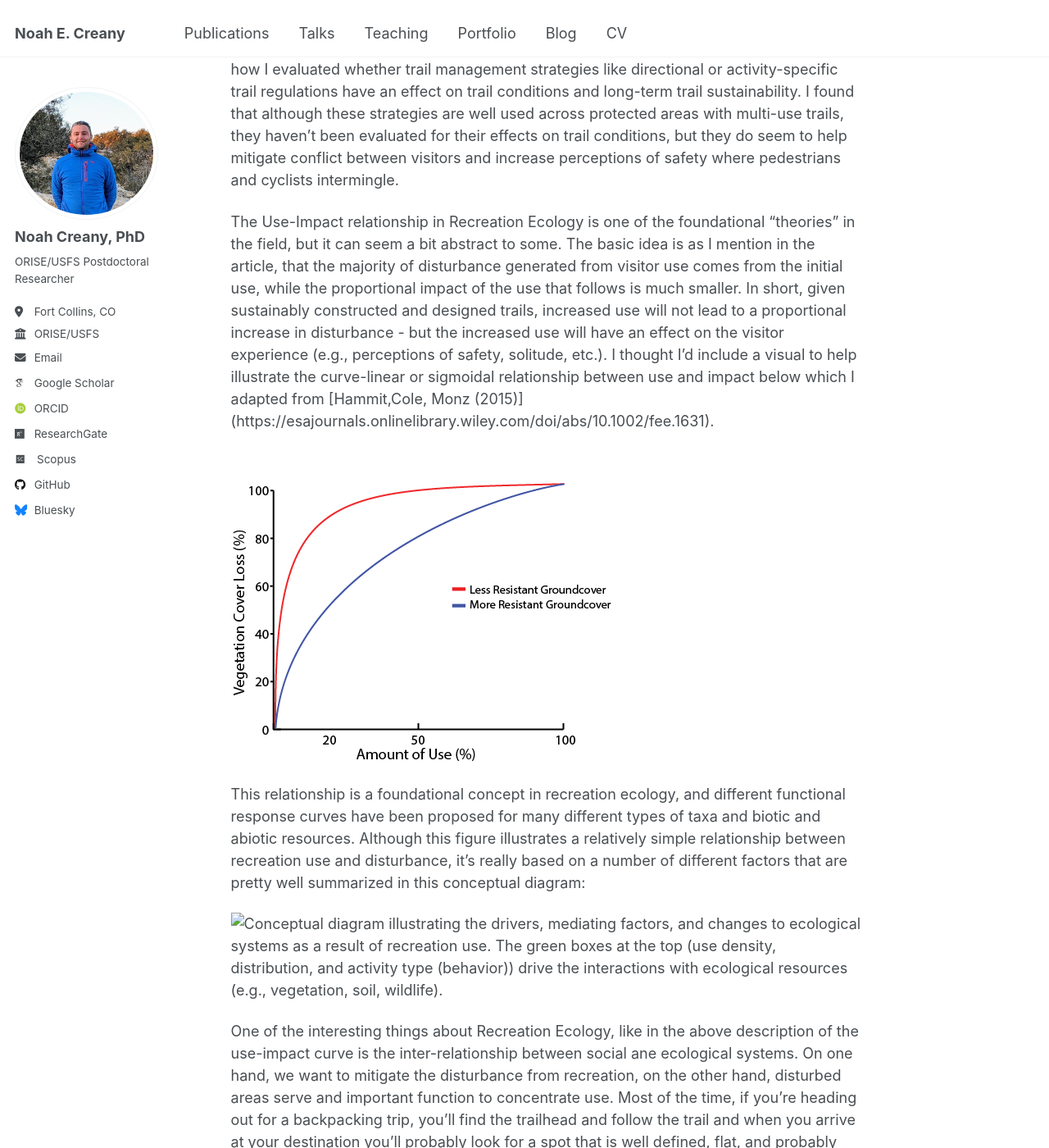
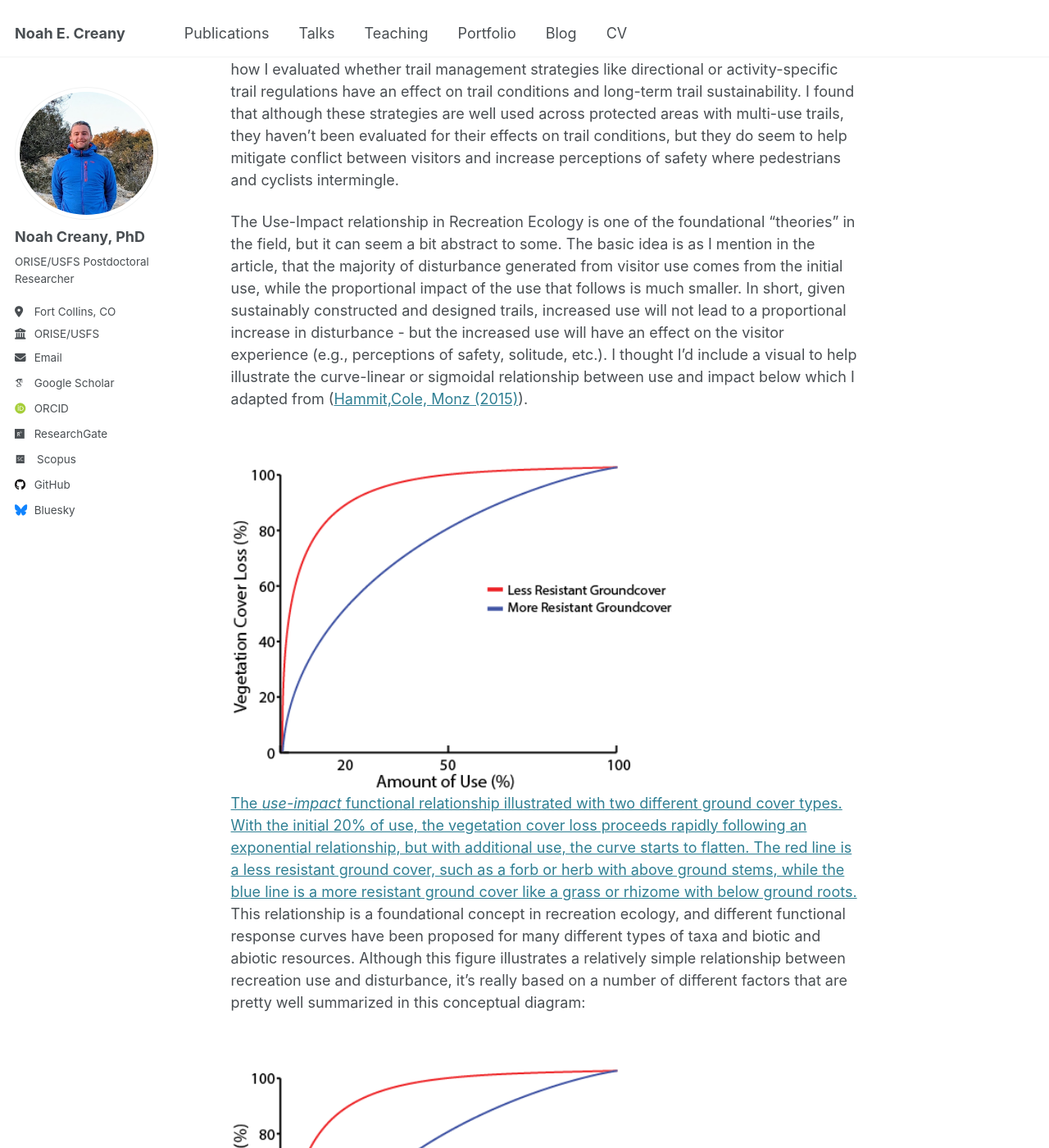
Before and after one commit to noahcreany/noahcreany.github.io, a Jekyll site: the page built from _posts/2025-04-29-undarkarticle.md, in a window 1280 px wide and 1400 px high, scrolled down 367 px. Shown: the whole window at 82% size. Built offline with Jekyll 4.4.1, drawn with Linux system fonts in a browser that asks for light colours; some web fonts are replaced; some of the changed text lies outside the part shown.

Commit message:
Update formatting

```diff
--- a/_posts/2025-04-29-undarkarticle.md
+++ b/_posts/2025-04-29-undarkarticle.md
@@ -12,12 +12,24 @@
 
 In the article I shared findings from Chapter 3 of my dissertation ([link](https://digitalcommons.usu.edu/etd2023/274/)) where I discussed how I evaluated whether trail management strategies like directional or activity-specific trail regulations have an effect on trail conditions and long-term trail sustainability. I found that although these strategies are well used across protected areas with multi-use trails, they haven't been evaluated for their effects on trail conditions, but they do seem to help mitigate conflict between visitors and increase perceptions of safety where pedestrians and cyclists intermingle.
 
-The Use-Impact relationship in Recreation Ecology is one of the foundational "theories" in the field, but it can seem a bit abstract to some. The basic idea is as I mention in the article, that the majority of disturbance generated from visitor use comes from the initial use, while the proportional impact of the use that follows is much smaller. In short, given sustainably constructed and designed trails, increased use will not lead to a proportional increase in disturbance - but the increased use will have an effect on the visitor experience (e.g., perceptions of safety, solitude, etc.). I thought I'd include a visual to help illustrate the curve-linear or sigmoidal relationship between use and impact below which I adapted from [Hammit,Cole, Monz (2015)] (https://esajournals.onlinelibrary.wiley.com/doi/abs/10.1002/fee.1631).
+The Use-Impact relationship in Recreation Ecology is one of the foundational "theories" in the field, but it can seem a bit abstract to some. The basic idea is as I mention in the article, that the majority of disturbance generated from visitor use comes from the initial use, while the proportional impact of the use that follows is much smaller. In short, given sustainably constructed and designed trails, increased use will not lead to a proportional increase in disturbance - but the increased use will have an effect on the visitor experience (e.g., perceptions of safety, solitude, etc.). I thought I'd include a visual to help illustrate the curve-linear or sigmoidal relationship between use and impact below which I adapted from ([Hammit,Cole, Monz (2015)](https://esajournals.onlinelibrary.wiley.com/doi/abs/10.1002/fee.1631)).
 
-![The *use-impact* functional relationship illustrated with two different ground cover types. With the initial 20% of use, the vegetation cover loss proceeds rapidly following an exponential relationship, but with additional use, the curve starts to flatten. The red line is a less resistant ground cover, such as a forb or herb with above ground stems, while the blue line is a more resistant ground cover like a grass or rhizome with below ground roots. ](/files/images/Veg Impact Figure.png)
+
+<div id="images">
+    <a>
+        <img src="/files/images/Veg Impact Figure.png" width="70%">
+        <div class="caption">The <i>use-impact</i> functional relationship illustrated with two different ground cover types. With the initial 20% of use, the vegetation cover loss proceeds rapidly following an exponential relationship, but with additional use, the curve starts to flatten. The red line is a less resistant ground cover, such as a forb or herb with above ground stems, while the blue line is a more resistant ground cover like a grass or rhizome with below ground roots.</div>
+    </a>
+</div>
 
 This relationship is a foundational concept in recreation ecology, and different functional response curves have been proposed for many different types of taxa and biotic and abiotic resources. Although this figure illustrates a relatively simple relationship between recreation use and disturbance, it's really based on a number of different factors that are pretty well summarized in this conceptual diagram:
 
-![Conceptual diagram illustrating the drivers, mediating factors, and changes to ecological systems as a result of recreation use. The green boxes at the top (use density, distribution, and activity type (behavior)) drive the interactions with ecological resources (e.g., vegetation, soil, wildlife).](files/images/Veg Impact Figure.png)
+
+<div id="images">
+    <a>
+        <img src="/files/images/Veg Impact Figure.png" width="70%">
+        <div class="caption">Conceptual diagram illustrating the drivers, mediating factors, and changes to ecological systems as a result of recreation use. The green boxes at the top (use density, distribution, and activity type (behavior)) drive the interactions with ecological resources (e.g., vegetation, soil, wildlife).</div>
+    </a>
+</div>
 
 One of the interesting things about Recreation Ecology, like in the above description of the use-impact curve is the inter-relationship between social ane ecological systems. On one hand, we want to mitigate the disturbance from recreation, on the other hand, disturbed areas serve and important function to concentrate use. Most of the time, if you're heading out for a backpacking trip, you'll find the trailhead and follow the trail and when you arrive at your destination you'll probably look for a spot that is well defined, flat, and probably already has a fire-ring. Protected area managers can take advantage of this convenience bias to help concentrate use and mitigate proferation of impacts, because at times these impacted areas serve as an amenity.
```
